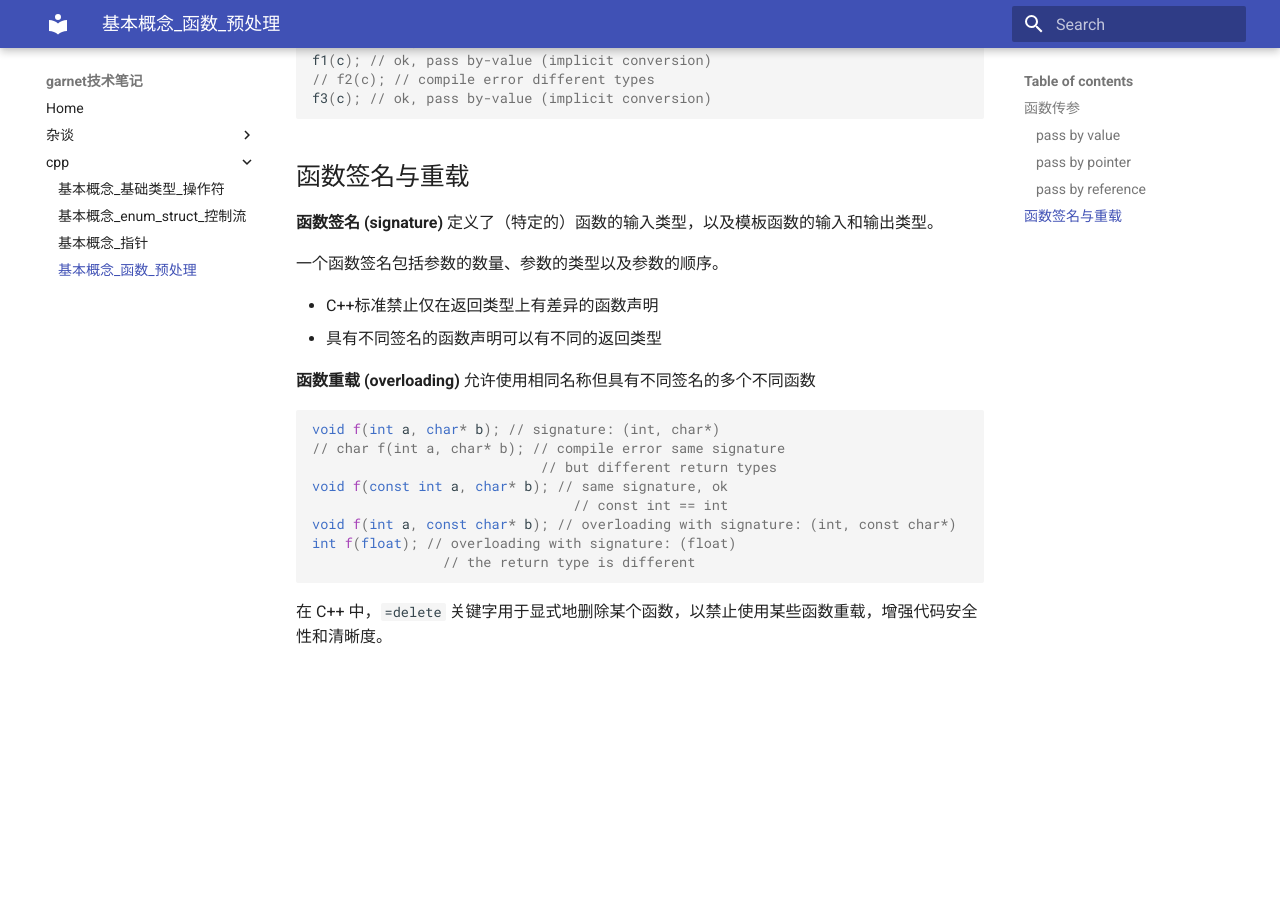
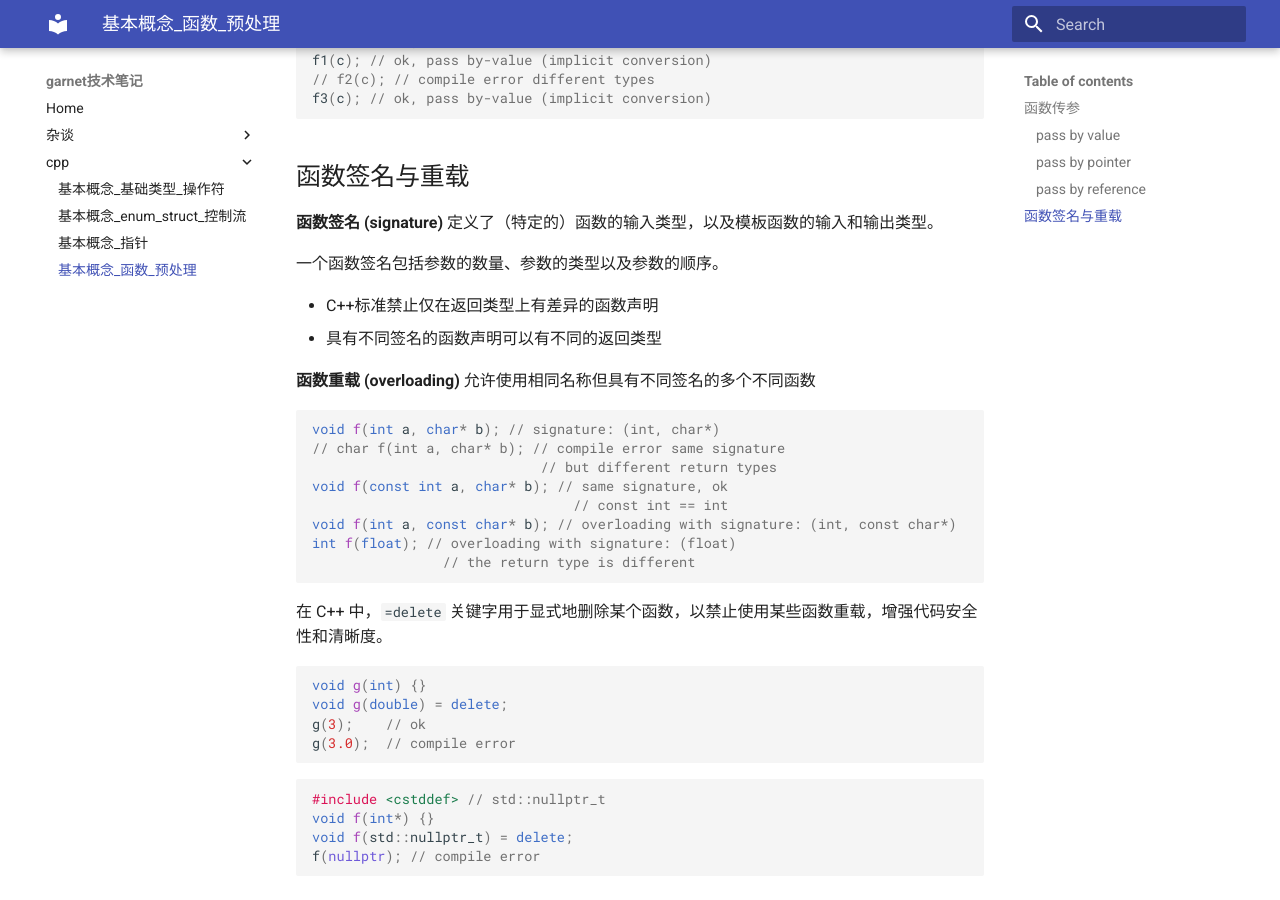
Before and after one commit to ymma98/technotes, an MkDocs documentation site: the page built from docs/cpp/基本概念_函数_预处理.md, in a window 1280 px wide and 900 px high, scrolled down 1243 px. Built offline with MkDocs 1.6.1 and Material for MkDocs 9.7.7, drawn with Linux system fonts in a browser that asks for light colours; before the commit the page ends 1917 px from its top, so only the background shows below that.

Commit message:
docs/cpp/基本概念_函数_预处理.md updated from https://stackedit.cn/

````diff
--- a/docs/cpp/基本概念_函数_预处理.md
+++ b/docs/cpp/基本概念_函数_预处理.md
@@ -94,7 +94,21 @@ int f(float); // overloading with signature: (float)
 ```
 
 在 C++ 中，`=delete` 关键字用于显式地删除某个函数，以禁止使用某些函数重载，增强代码安全性和清晰度。
+
+```cpp
+void g(int) {}
+void g(double) = delete;
+g(3);    // ok
+g(3.0);  // compile error
+```
+
+```cpp
+#include <cstddef> // std::nullptr_t
+void f(int*) {}
+void f(std::nullptr_t) = delete;
+f(nullptr); // compile error
+```
 <!--stackedit_data:
-eyJoaXN0b3J5IjpbMjE0NDQxMDcwNSwtMTg0MTIwMzcyMywxNT
+eyJoaXN0b3J5IjpbMTI2MzU0Nzg2MywtMTg0MTIwMzcyMywxNT
 A3Mjc0NDkyLDE4NTQwNDc2MDFdfQ==
 -->
````
